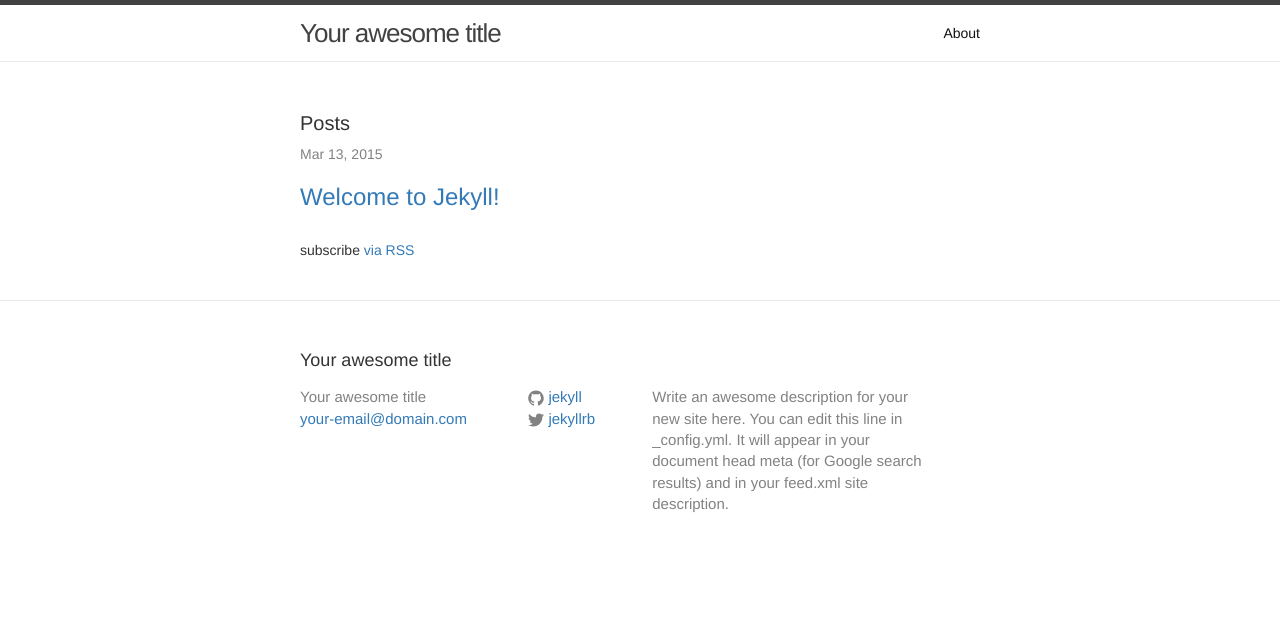
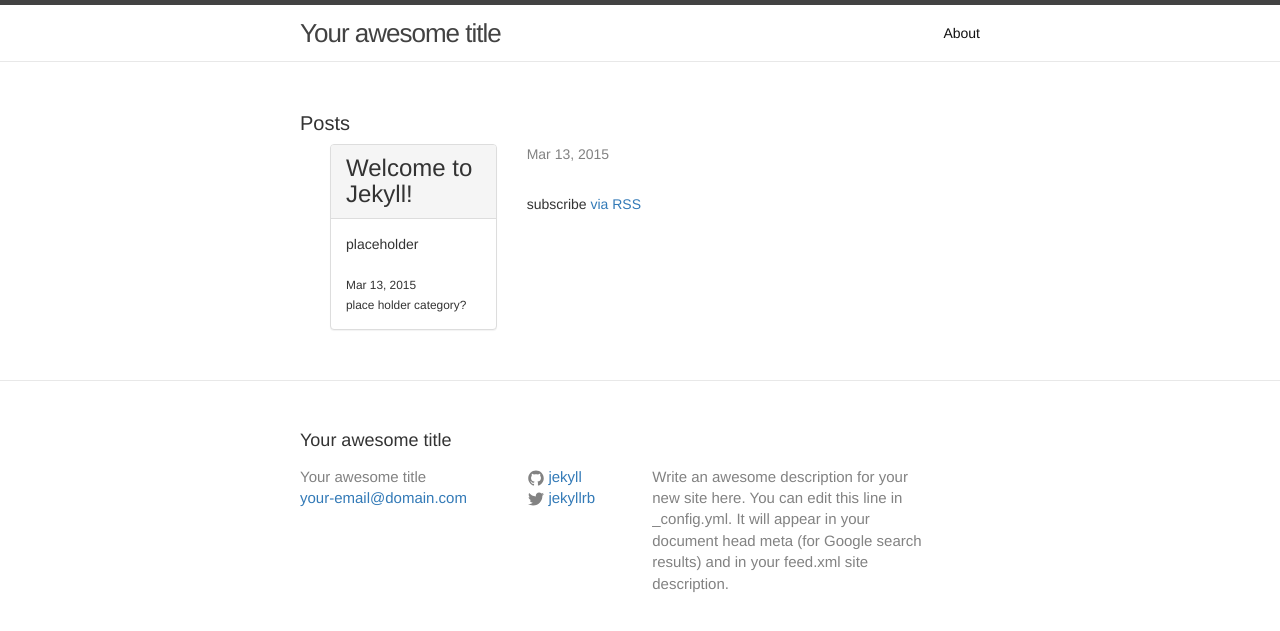
Before and after one commit to llamatuts/llamatuts, a Jekyll site: the page built from index.html, in a window 1280 px wide. Shown: the top 631 px of the page. Built offline with Jekyll 4.4.1, drawn with Linux system fonts in a browser that asks for light colours; nearby versions of some CDN libraries.

Commit message:
reframe post in posts in box.

```diff
--- a/index.html
+++ b/index.html
@@ -8,12 +8,36 @@ layout: default
 
   <ul class="post-list">
     {% for post in site.posts %}
-      <li>
+
+      <div class="col-md-4">
+        <div class="container-fluid">
+          <div class="panel panel-default">
+            <div class="panel-heading">
+              <h3 class="panel-title">
+                <a class="post-link"
+                  href="{{ post.url || prepend: site.baseurl }}">
+                  {{ post.title }}
+                </a>
+              </h3>
+            </div><!-- /.panel-heading -->
+            <div class="panel-body">
+              placeholder
+              <br />
+              <br />
+              <small>
+                {{ post.date | date: "%b %-d, %Y" }}
+                <br />
+                place holder category?
+              </small>
+            </div><!-- /.panel-body -->
+          </div><!-- /.panel panel-default -->
+        </div><!-- /.container-fluid -->
+      </div><!-- /.col-md-4 -->
+
+
+    <li>
         <span class="post-meta">{{ post.date | date: "%b %-d, %Y" }}</span>
 
-        <h2>
-          <a class="post-link" href="{{ post.url | prepend: site.baseurl }}">{{ post.title }}</a>
-        </h2>
       </li>
     {% endfor %}
   </ul>
```
Also changed, not shown: 1 other file.
